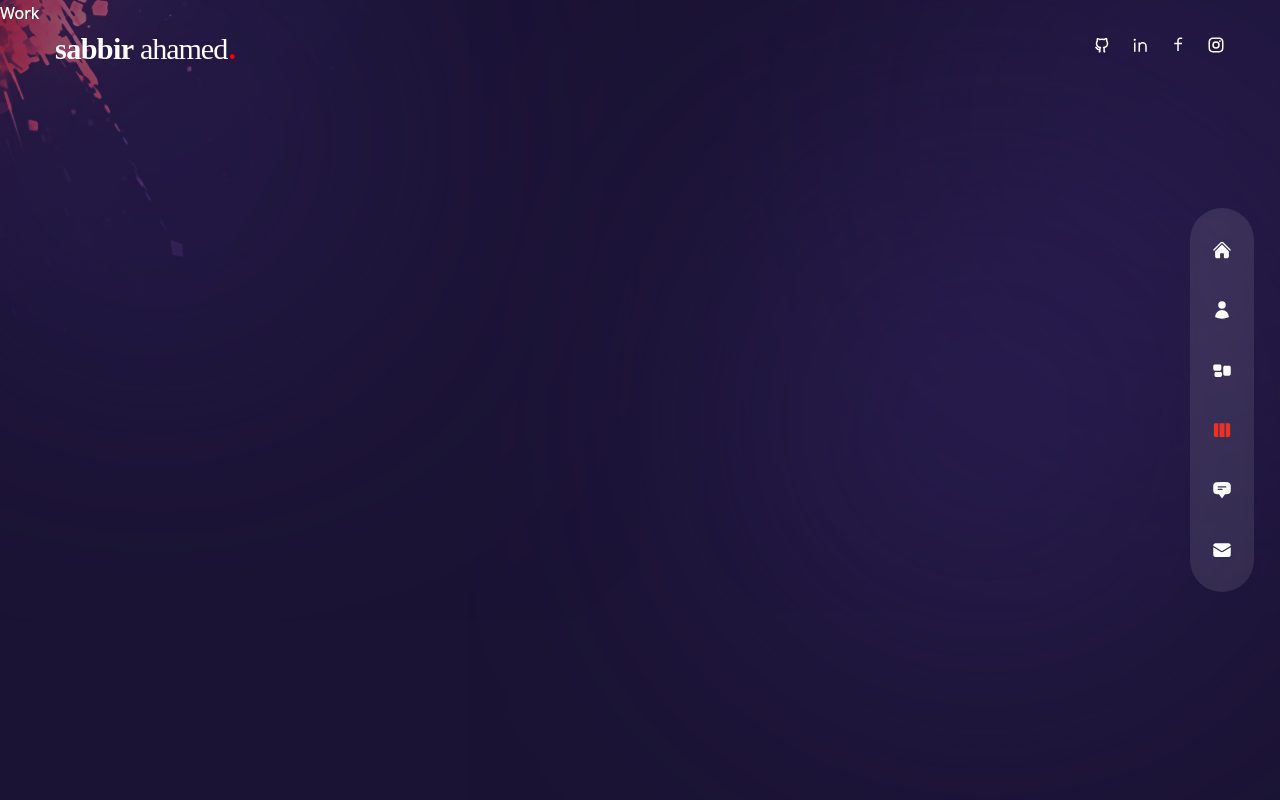
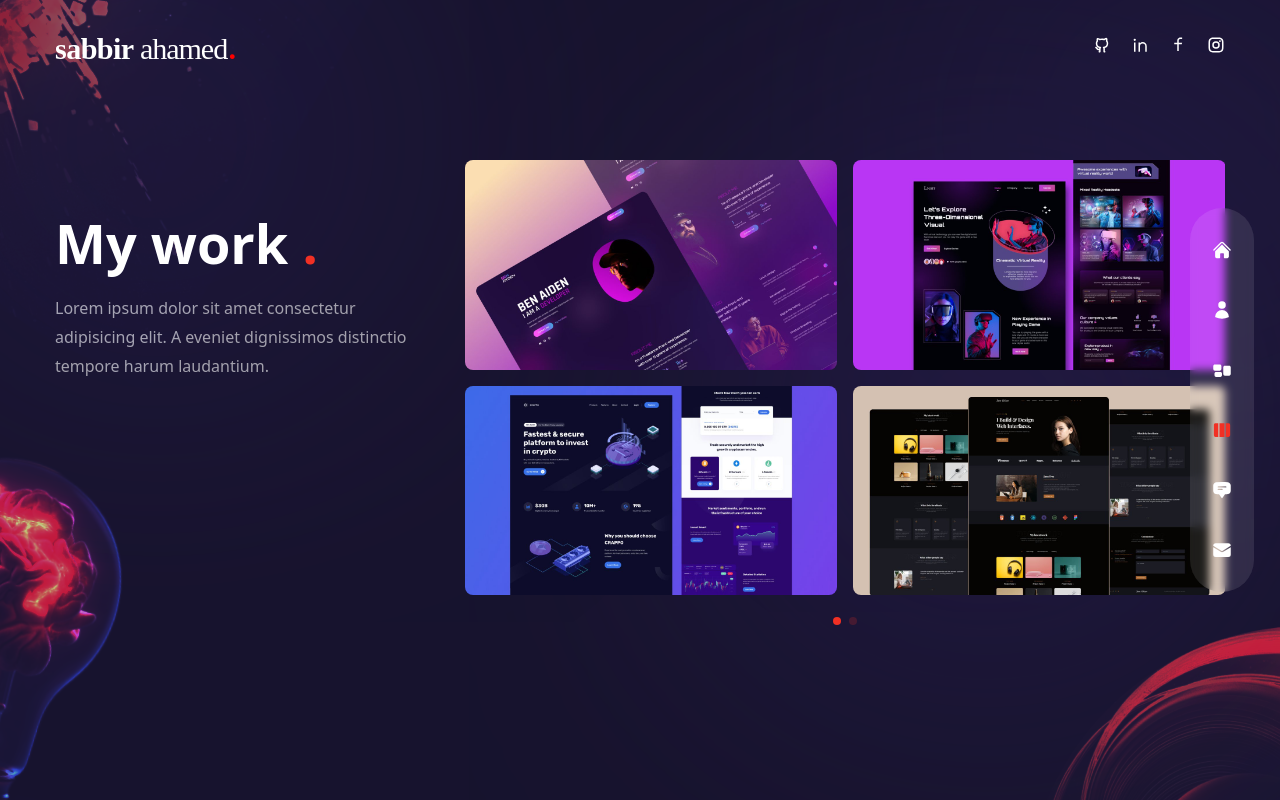
Before and after one commit to Redoy0/portfolio-of-sabbir-ahamed, a Next.js app: page /work in a window 1280 px wide. Built offline with nearby package versions, Linux system fonts and the light colour scheme.

Commit message:
work and testimonial added

```diff
--- a/components/TestimonialSlider.js
+++ b/components/TestimonialSlider.js
@@ -1,5 +1,5 @@
-// testimonial data
-const testimonialData = [
+// testimonial slider data
+const testimonialSlider = [
   {
     image: '/t-avt-1.png',
     name: 'Anne Smith',
@@ -23,8 +23,65 @@
   },
 ];
 
+// import swiper react components
+import { Swiper, SwiperSlide } from "swiper/react";
+
+// import Swiper styles
+import 'swiper/css';
+import 'swiper/css/navigation';
+import 'swiper/css/pagination';
+
+// import required modules
+import {  Navigation, Pagination } from 'swiper';
+
+// icons
+import {FaQuoteLeft} from 'react-icons/fa';
+
+// next image
+import Image from 'next/image';
+
 const TestimonialSlider = () => {
-  return <div>Testimonial Slider</div>;
+  return (
+    <Swiper
+    navigation={true}
+      pagination={{
+        clickable: true
+      }}
+      modules={[Navigation,Pagination]}
+      className='h-[400px]'>
+      {testimonialSlider.map((person, index) => {
+        return (
+          <SwiperSlide key={index}>
+             <div className="flex flex-col items-center md:flex-row gap-x-8 h-full px-16">
+                {/* avatar, name, position */}
+                <div className="w-full max-w-[300px] flex flex-col xl:justify-center items-center relative mx-auto xl:mx-0">
+                  <div className="flex flex-col justify-center text-center">
+                    {/* avatar */}
+                    <div className="mb-2 mx-auto">
+                      <Image src={person.image} width={100} height={100} alt=""/>
+                    </div>
+                    {/* name */}
+                    <div className="text-lg">{person.name}</div>
+                    {/* positon */}
+                    <div className="text-[12px] uppercase font-extralight tracking-widest">{person.position}</div>
+                  </div>
+                </div>
+                {/* quote and message */}
+                <div className="flex-1 flex flex-col justify-center before:w-[1px]  xl:before:bg-white/20 xl:before:absolute xl:before:left-0 xl:before:h-[200px] relative xl:pl-20">
+                  {/* quote icon*/}
+                  <div className="mb-4">
+                    <FaQuoteLeft className="text-4xl xl:text-6xl text-white/20 mx-auto md:mx-0"/>
+                  </div>
+                  {/* message */}
+                  <div className="xl:text-lg text-center md:text-left">{person.message}</div>
+                </div>
+             </div>
+          </SwiperSlide>
+        );
+      })}
+    </Swiper >
+  );
+
 };
 
 export default TestimonialSlider;
--- a/components/WorkSlider.js
+++ b/components/WorkSlider.js
@@ -1,5 +1,5 @@
-// data
-const workSlides = {
+//work slider data
+export const workSlider = {
   slides: [
     {
       images: [
@@ -44,8 +44,67 @@
   ],
 };
 
+// import swiper react components
+import { Swiper, SwiperSlide } from "swiper/react";
+
+// import Swiper styles
+import 'swiper/css';
+import 'swiper/css/free-mode';
+import 'swiper/css/pagination';
+
+// import required modules
+import {  Pagination } from 'swiper';
+
+// icons
+import {BsArrowRight} from 'react-icons/bs';
+
+// next image
+import Image from 'next/image';
+
 const WorkSlider = () => {
-  return <div>Work Slider</div>;
+  return (
+    <Swiper
+      spaceBetween={10}
+      pagination={{
+        clickable: true
+      }}
+      modules={[Pagination]}
+      className='h-[280px] sm:h-[480px]'>
+      {workSlider.slides.map((slide, index) => {
+        return (
+          <SwiperSlide key={index}>
+            <div className="grid grid-cols-2 gap-4 cursor-pointer">
+              {slide.images.map((image, index) => {
+                return (
+                <div className="relative rounded-lg overflow-hidden flex items-center justify-center group" key={index}>
+                  <div className="flex items-center justify-center relative overflow-hidden group">
+                    {/* image */}
+                    <Image src={image.path} width={500} height={300} alt="" />
+                    {/* overlay gradient */}
+                    <div className="absolute inset-0 bg-gradient-to-l from-transparent via-[#e838cc] to-[#4a22bd] opacity-0 group-hover:opacity-80 transition-all duration-700"></div>
+                    {/* title */}
+                    <div className="absolute bottom-0 translate-y-full group-hover:-translate-y-10 group-hover:xl:-translate-y-20 translate-all duration-300">
+                      <div className="flex items-center gap-x-2 text-[13px] tracking-[0.2em]">
+                        {/* title part 1 */}
+                        <div className="delay-100">LIVE</div>
+                        {/* title part 2 */}
+                        <div className="translate-y-[500%] group-hover:translate-y-0 transition-all duration-300 delay-150">PROJECT</div>
+                        {/* icon */}
+                        <div className="text-xl translate-y-[500%] group-hover:translate-y-0 transition-all duration-300 delay-200"><BsArrowRight /></div>
+                      </div>
+                    </div>
+                  </div>
+                </div>
+                );
+                })}
+            </div>
+
+          </SwiperSlide>
+        );
+      })}
+    </Swiper >
+  );
+
 };
 
 export default WorkSlider;
--- a/pages/testimonials/index.js
+++ b/pages/testimonials/index.js
@@ -1,5 +1,34 @@
+// coomponents
+import TestimonialSlider from "../../components/TestimonialSlider";
+
+// framer motion
+import { motion } from "framer-motion";
+import { fadeIn } from "../../variants";
 const Testimonials = () => {
-  return <div>Testimonials</div>;
+  return (
+    <div className='h-full bg-primary/30 py-32 text-center'>
+      <div className='container mx-auto h-full flex flex-col justify-center'>
+        {/* title */}
+        <motion.h2
+          variants={fadeIn('up', 0.2)}
+          initial="hidden"
+          animate="show"
+          exit="hidden"
+          className='h2 mb-8 x1:mb-0'
+          >
+          What clients <span className='text-accent'>say. </span>
+        </motion.h2>
+        {/* slider */}
+        <motion.div variants={fadeIn('up', 0.4)}
+          initial="hidden"
+          animate="show"
+          exit="hidden"
+        >
+          <TestimonialSlider />
+        </motion.div>
+      </div>
+    </div>
+  );
 };
 
 export default Testimonials;
--- a/pages/work/index.js
+++ b/pages/work/index.js
@@ -1,5 +1,53 @@
+
+// component
+import WorkSlider from '../../components/WorkSlider';
+import Bulb from '../../components/Bulb';
+import Circles from '../../components/Circles';
+
+// framer motion
+import { motion } from 'framer-motion';
+import { fadeIn } from '../../variants';
+
 const Work = () => {
-  return <div>Work</div>;
+  return (
+    <div className='h-full bg-primary/30 py-36 flex items-center'>
+      <Circles />
+      <div className='container mx-auto'>
+        <div className='flex flex-col xl:flex-row gap-x-8'>
+          {/* text */}
+          <div className='text-center flex xl:w-[30vw] flex-col lg:text-left mb-4 xl:mb-0'>
+            <motion.h2
+            variants={fadeIn('up', 0.2)}
+            initial='hidden'
+            animate='show'
+            exit='hidden'
+            className='h2 xl:mt-12'>
+              My work <span className='text-accent'>.</span>
+            </motion.h2>
+            <motion.p
+            variants={fadeIn('up', 0.4)}
+            initial='hidden'
+            animate='show'
+            exit='hidden'
+            className='mb-4 max-w-[400px] mx-auto lg:mx-0'>
+              Lorem ipsum dolor sit amet consectetur adipisicing elit. A
+              eveniet dignissimos distinctio tempore harum laudantium.
+            </motion.p>
+          </div>
+          <motion.div variants={fadeIn('down', 0.6)}
+            initial='hidden'
+            animate='show'
+            exit='hidden'
+            className='w-full xl:max-w-[65%]'>
+          {/* slider */}
+          <WorkSlider />
+
+          </motion.div>
+        </div>
+      </div>
+      <Bulb />
+    </div>
+  );
 };
 
 export default Work;
```
